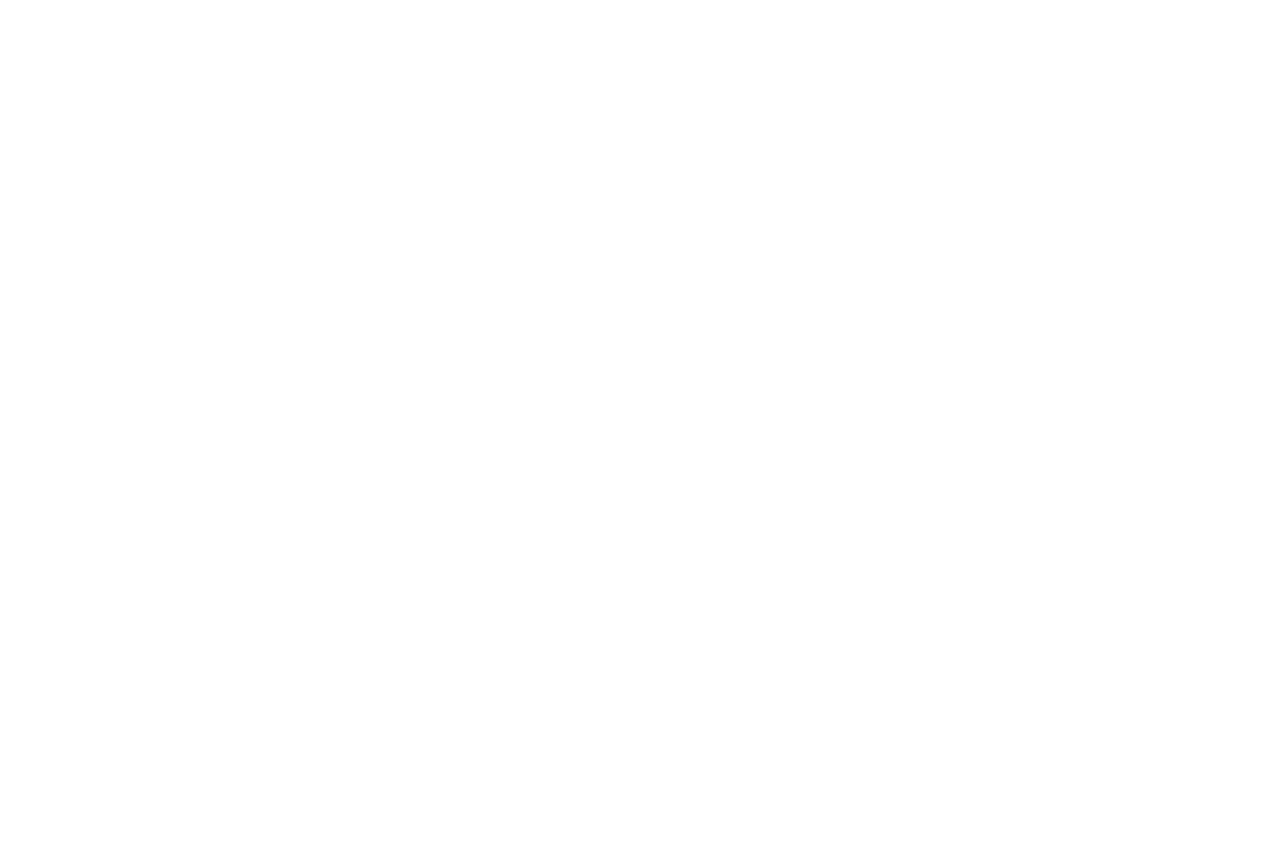
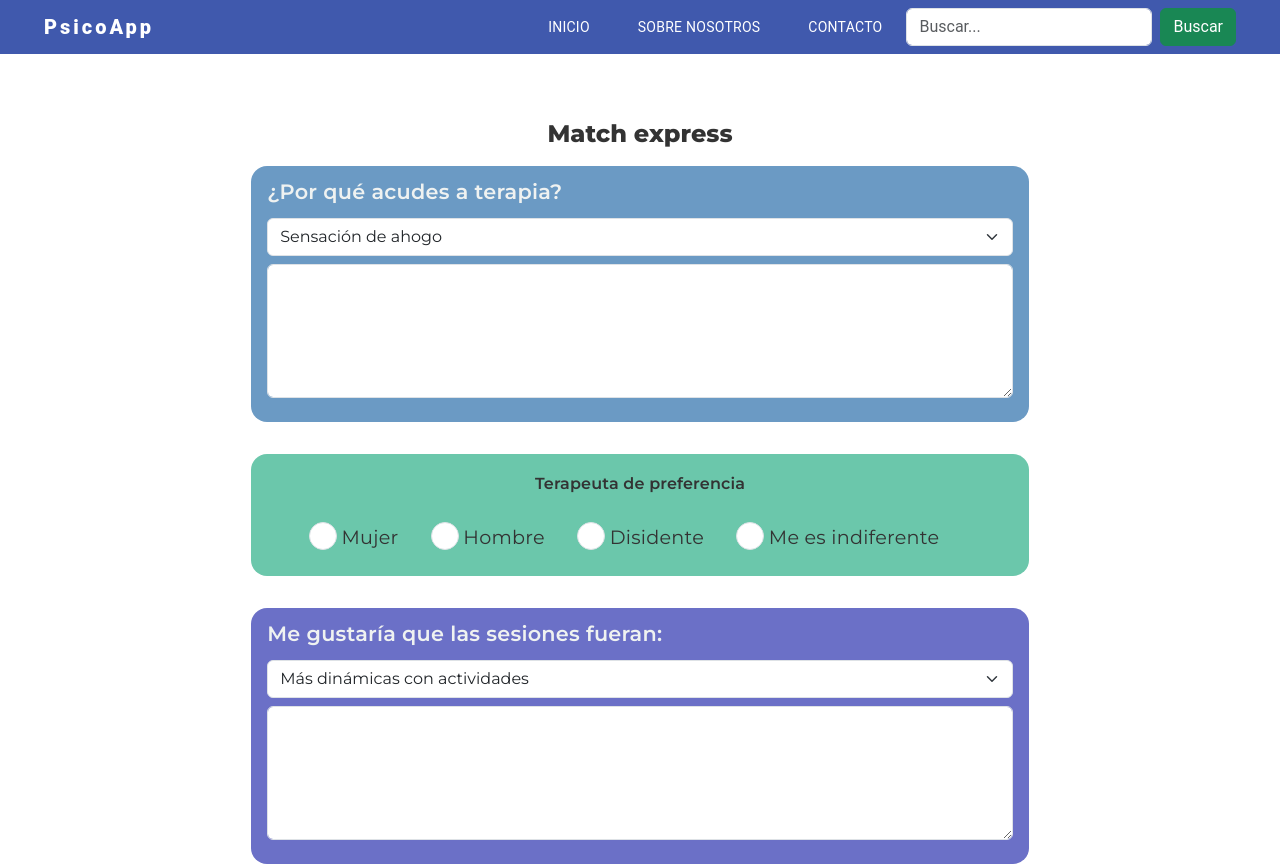
Before and after one commit to ConniStein/PsicoApp, an Angular app: page /match-form-express in a window 1280 px wide. Before the commit this address led to /. Shown: the top 866 px of the page. Before the commit the page ends 800 px from the top, so only its background shows below. Built offline with nearby package versions, Linux system fonts and the light colour scheme.

Commit message:
modulo match express

```diff
--- a/src/app/app-routing.module.ts
+++ b/src/app/app-routing.module.ts
@@ -3,6 +3,7 @@
 import { LoginComponent } from './login/login.component';
 import { HomeComponent } from './home/home.component';
 import { MatchFormComponent } from './match-form/match-form.component';
+import { MatchFormExpressComponent } from './match-form-express/match-form-express.component';
 
 const routes: Routes = [
   {path: '', component: HomeComponent},
@@ -12,7 +13,8 @@
     pathMatch: 'full',
   },
   {path: 'login', component: LoginComponent},
-  {path: 'match-form', component: MatchFormComponent}
+  {path: 'match-form', component: MatchFormComponent},
+  {path: 'match-form-express', component: MatchFormExpressComponent}
 
 ];
 
--- a/src/app/app.module.ts
+++ b/src/app/app.module.ts
@@ -13,6 +13,7 @@
 import {MatMenuModule} from '@angular/material/menu';
 import { HomeComponent } from './home/home.component';
 import { MatchFormComponent } from './match-form/match-form.component';
+import { MatchFormExpressComponent } from './match-form-express/match-form-express.component';
 
 @NgModule({
   declarations: [
@@ -21,6 +22,7 @@
     RegisterComponent,
     HomeComponent,
     MatchFormComponent,
+    MatchFormExpressComponent,
   ],
   imports: [
     BrowserModule,
--- /dev/null
+++ b/src/app/match-form-express/match-form-express.component.html
@@ -0,0 +1,83 @@
+
+<nav class="navbar navbar-expand-lg bg-body-tertiary" id="custom-nav">
+    <div class="container-fluid">
+      <a class="navbar-brand" href="#">PsicoApp</a>
+      <button class="navbar-toggler" type="button" data-bs-toggle="collapse" data-bs-target="#navbarSupportedContent" aria-controls="navbarSupportedContent" aria-expanded="false" aria-label="Toggle navigation">
+        <span class="navbar-toggler-icon"></span>
+      </button>
+      <div class="collapse navbar-collapse d-flex justify-content-end" id="navbarSupportedContent">
+        <ul class="navbar-nav mb-2 mb-lg-0 ">
+          <li class="nav-item">
+            <a class="nav-link active" aria-current="page" href="#">Inicio</a>
+          </li>
+          <li class="nav-item">
+            <a class="nav-link" href="#">Sobre nosotros</a>
+          </li>
+          <li class="nav-item">
+            <a class="nav-link " href="#">Contacto</a>
+          </li>
+        </ul>
+        <form class="d-flex" role="search">
+          <input class="form-control me-2" type="search" placeholder="Buscar..." aria-label="Search">
+          <button class="btn btn-success" type="submit" routerLink="/match-form">Buscar</button>
+        </form>
+      </div>
+    </div>
+</nav>
+
+<div class="container-fluid" id="match-express-container">
+    <div class="row">
+        <div class="col-12">
+            <h1 class="form-title"> Match express</h1>
+            <form class="match-express-form">
+                <div class="row">
+                    <div class="question-container question-one">
+                        <label class="form-label light-text">¿Por qué acudes a terapia?</label>
+                        <select class="form-select"  aria-label="Multiple select example">
+                            <option selected>Sensación de ahogo </option>
+                            <option value="1">Sentimientos de culpa</option>
+                            <option value="2">Miedo excesivo</option>
+                            <option value="3">Ya no disfruto de hacer lo que antes si</option>
+                            <option value="4">Pensamientos sobre la muerte o ideas de desaparecer</option>
+                            <option value="5">Alteraciones del apetito (mucha hambre /poca)</option>
+                            <option value="6">Autolesiones (heridas infringidas por mi mismo)</option>
+                            <option value="7">Otros (especificar en campo de texto)</option>
+                        </select>
+                        <textarea class="form-control" name="otros" id="" cols="10" rows="5"></textarea>
+                    </div>
+                    <div class="question-container question-two">
+                        <h3>Terapeuta de preferencia</h3>
+                        <div class="form-check form-check-inline">
+                            <input class="form-check-input" type="radio" name="inlineRadioOptions" id="inlineRadio1" value="option1">
+                            <label class="form-check-label" for="inlineRadio1">Mujer</label>
+                        </div>
+                        <div class="form-check form-check-inline">
+                            <input class="form-check-input" type="radio" name="inlineRadioOptions" id="inlineRadio2" value="option2">
+                            <label class="form-check-label" for="inlineRadio2">Hombre</label>
+                        </div>
+                        <div class="form-check form-check-inline">
+                            <input class="form-check-input" type="radio" name="inlineRadioOptions" id="inlineRadio2" value="option2">
+                            <label class="form-check-label" for="inlineRadio2">Disidente</label>
+                        </div>
+                        <div class="form-check form-check-inline">
+                            <input class="form-check-input" type="radio" name="inlineRadioOptions" id="inlineRadio2" value="option2">
+                            <label class="form-check-label" for="inlineRadio2">Me es indiferente</label>
+                        </div>
+                    </div>
+                    <div class="question-container question-three">
+                        <label class="form-label light-text">Me gustaría que las sesiones fueran:</label>
+                        <select class="form-select"  aria-label="Multiple select example">
+                            <option selected>Más dinámicas con actividades </option>
+                            <option value="1">Más de escucha</option>
+                            <option value="2">Más de activación</option>
+                            <option value="3">Otros (especificar en campo de texto)</option>
+                        </select>
+                        <textarea class="form-control" name="otros" id="" cols="10" rows="5"></textarea>
+                    </div>
+                    <button class="btn btn-continue">Continuar</button>
+                    <a routerLink="/match-form" class="back"> < Volver</a>
+                </div>
+            </form>
+        </div>
+    </div>
+</div>
--- /dev/null
+++ b/src/app/match-form-express/match-form-express.component.scss
@@ -0,0 +1,68 @@
+#custom-nav{
+    background-color: #4059AD!important;
+    color: #ffffff!important;
+    padding-left: 2rem;
+    padding-right: 2rem;
+    .navbar-brand{
+        color: #ffffff;
+        font-weight: 800;
+        letter-spacing: 3px;
+    }
+    .nav-item{
+        padding-left: 1rem;
+        padding-right: 1rem;
+        .nav-link{
+            color: #ffffff;
+            text-transform: uppercase;
+        }
+    }
+}
+
+#match-express-container{
+    font-family: 'Montserrat', sans-serif;
+    padding-top: 5%;
+    padding-bottom: 5%;
+    color: #333333;
+}
+
+.form-title{
+    font-family: 'Montserrat', sans-serif;
+    text-align: center;
+    font-weight: 700 ;
+}
+
+.match-express-form{
+    width: 60%;
+    margin: 0 auto;
+    label{font-weight: 600; font-size: 1.3rem;}
+    input, textarea, select{margin-bottom: .5rem; margin-top: .5rem;}
+}
+.question-container{
+    border-radius: 1rem;
+    padding: 1rem;
+    margin-bottom: 2rem;
+}
+.question-one{background-color: #6B9AC4;}
+.question-two{
+    background-color: #6BC7AB;
+    text-align: center;
+    h3{ font-family: 'Montserrat', sans-serif; font-weight: 600;}
+    .form-check-input{height: 2em; width: 2em;}
+    label{font-weight: 500; font-size: 1.2rem; margin:.8rem 1rem 0rem .3rem;}
+}
+.question-three{background-color: #6b70c7;}
+
+.btn-continue{
+    width: 15rem;
+    margin: 0 auto;
+    padding: 1.3rem 1rem;
+    color: #EFF2F1;
+    font-family: 'Montserrat', sans-serif;
+    font-size: 1.5rem;
+    font-weight: 700;
+    background-color: #4059AD;
+    transition: .3s;
+    &:hover{
+        background-color: #4090AD;
+    }
+}
--- a/src/app/match-form/match-form.component.html
+++ b/src/app/match-form/match-form.component.html
@@ -45,9 +45,19 @@
                         </div>
                         <button type="submit" class="btn btn-primary">Submit</button>
                       </form>
-                    <div>
-                      <button mat-button matStepperNext class="btn btn-info step-btn">Next</button>
-                    </div>
+                      <div class="form-type-container">
+                        <div class="row">
+                          <div class="col-6">
+                            <button  class="btn btn-express" routerLink="/match-form-express">Continuar Modo Express</button>
+                            <p>Tomará 1 minuto</p>
+                          </div>
+                          <div class="col-6">
+                            <button mat-button matStepperNext class="btn btn-normal">Continuar Modo Normal</button>
+                            <p>Tomará 5 minutos</p>
+                          </div>
+                        </div>
+
+                      </div>
                 </mat-step>
 
                 <!-- STEP TWO -->
--- a/src/app/match-form/match-form.component.scss
+++ b/src/app/match-form/match-form.component.scss
@@ -38,3 +38,27 @@
 .step-btn{
     margin: 2rem 1rem .5rem 1rem;
 }
+
+.form-type-container{
+    display: flex;
+    justify-content: center;
+
+    .btn{
+        min-width: 25rem;
+        padding: 2rem 1rem;
+        color: #EFF2F1;
+        font-family: 'Montserrat', sans-serif;
+        font-size: 1.5rem;
+        font-weight: 700;
+    }
+    .btn-express{
+        background-color: #F4B942;
+    }
+    .btn-normal{
+        background-color: #6BC7AB;
+    }
+    p{text-align: center;
+     font-size: 1.3rem;
+     font-family: 'Montserrat', sans-serif;
+    margin-top: 1rem;}
+}
--- a/src/styles.scss
+++ b/src/styles.scss
@@ -2,3 +2,5 @@
 
 html, body { height: 100%; }
 body { margin: 0; font-family: 'Montserrat', sans-serif; }
+
+.light-text{color:#EFF2F1;}
```
Also changed, not shown: src/app/match-form-express/match-form-express.component.ts (added, +10 -0 lines), 1 other file (tests, documents, lock files or other folders).
